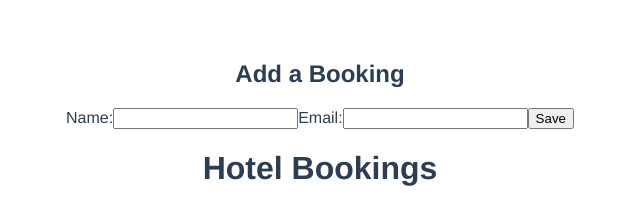
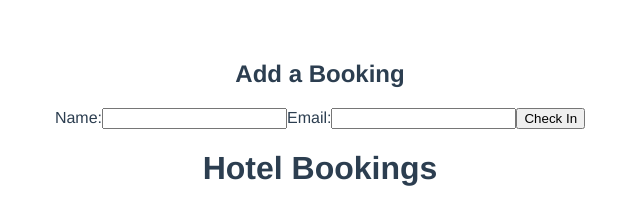
Before and after one commit to michaelmccoll/W8_D3_Hotel_Bookings_Lab, a Vue app in the folder client/: page / in a window 1280 px wide. Shown: the top 198 px of the page, without its empty margins (320-960 px from the left). Built offline with nearby package versions, Linux system fonts and the light colour scheme; no server answers.

Commit message:
extension complete

```diff
--- a/client/src/components/BookingForm.vue
+++ b/client/src/components/BookingForm.vue
@@ -2,12 +2,12 @@
   <form class="" v-on:submit="addBooking" id="booking-form">
       <h2>Add a Booking</h2>
       <label for="name">Name:</label>
-      <input type="text" id="name" v-model="name"/>
+      <input type="text" id="name" v-model="name" required/>
 
       <label for="email">Email:</label>
-      <input type="text" id="email" v-model="email"/>
+      <input type="email" id="email" v-model="email" required/>
 
-      <input type="submit" value="Save" id="save"/>
+      <input type="submit" value="Check In" id="save"/>
 
   </form>
 
```
